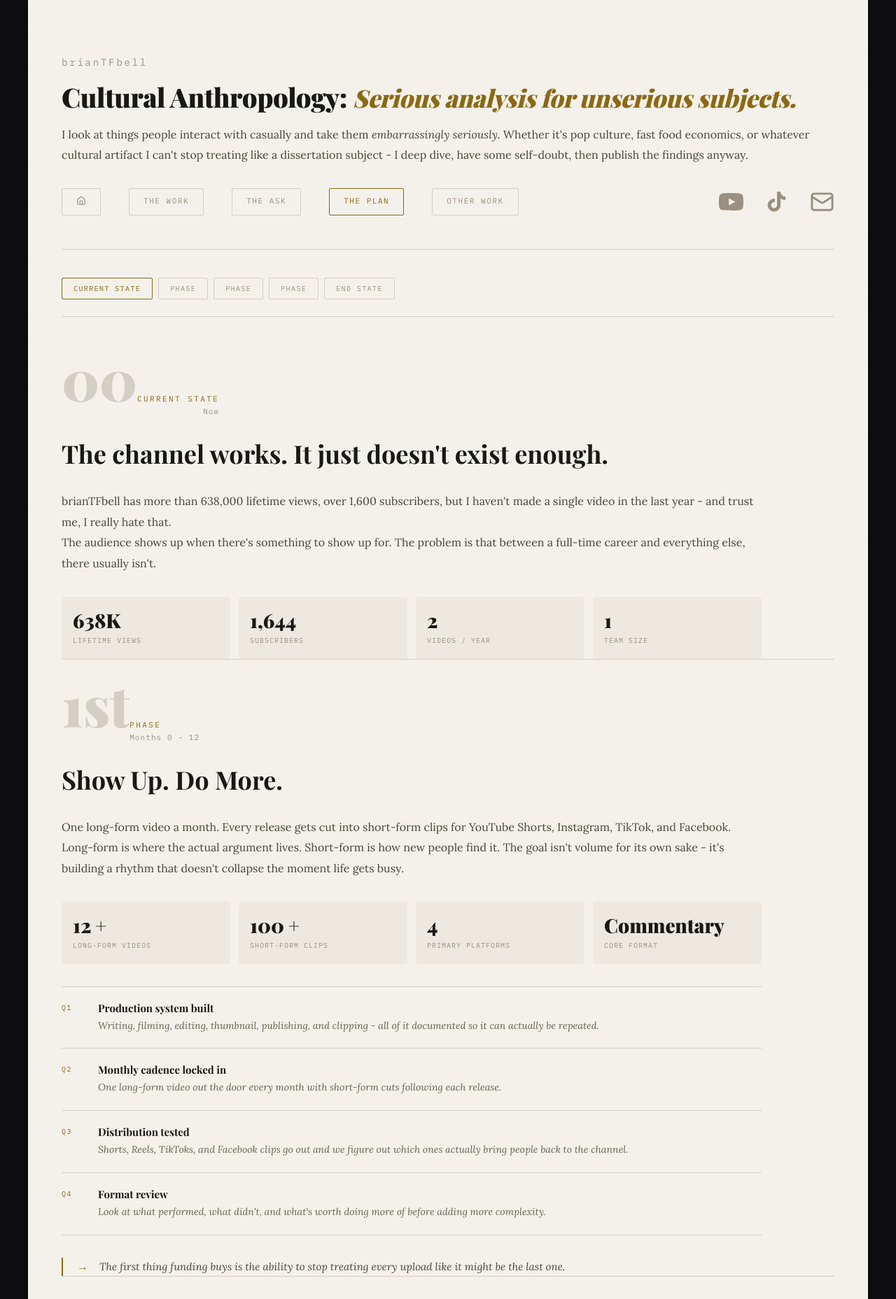
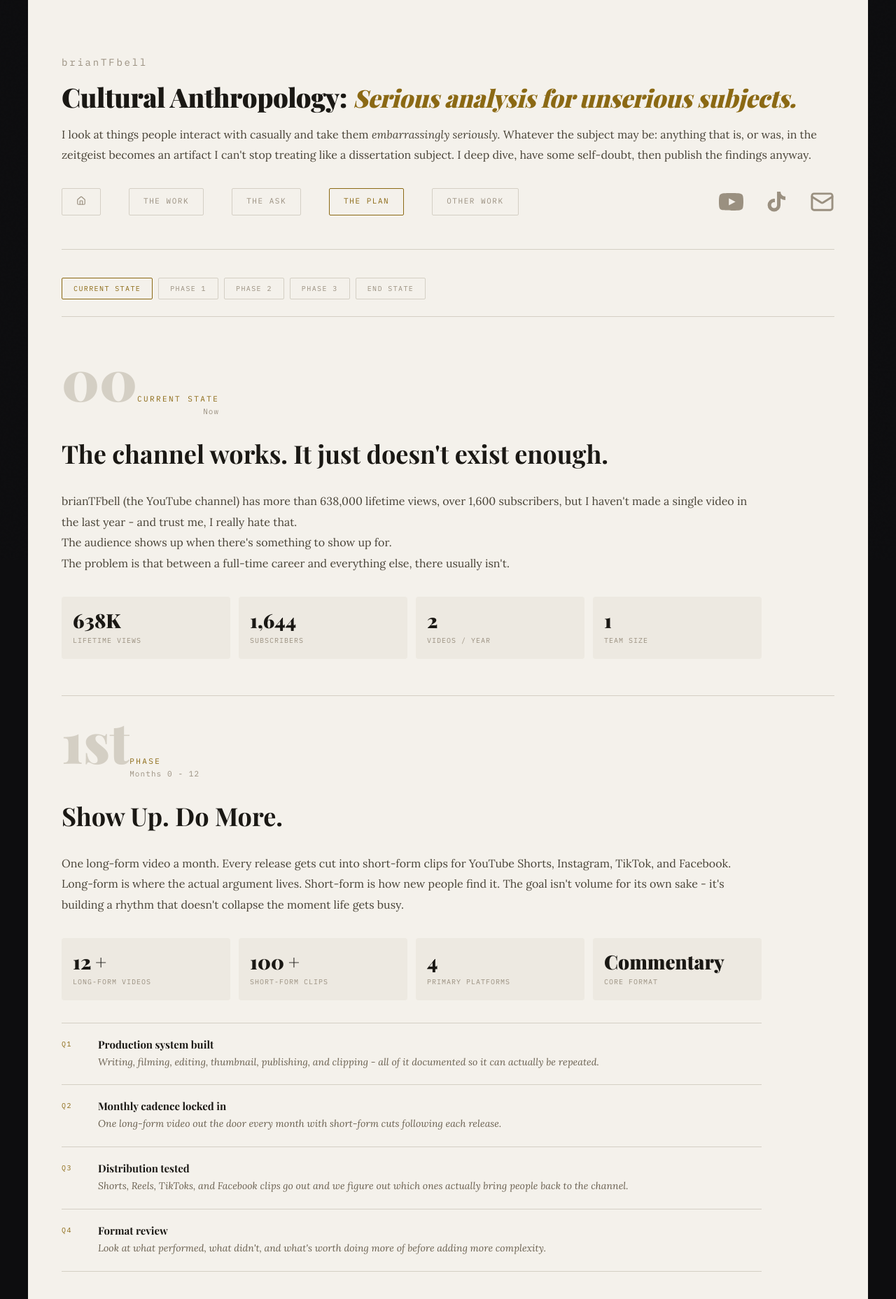
Before and after one commit to briantfbell/btfb-resume-website, a React (Vite) app: page /creative/plan in a window 1280 px wide. Shown: the top 1857 px of the page at 70% size. Built offline with nearby package versions, Linux system fonts and the light colour scheme; a web font is replaced by a local one.

Commit message:
creative updates 3jun

```diff
--- a/src/pages/creative/CreativeLanding.jsx
+++ b/src/pages/creative/CreativeLanding.jsx
@@ -9,10 +9,11 @@ function CreativeLanding() {
           <p className={styles.paragraph}>
             Hi, I'm Brian - or brianTFbell as I go by online. I started making
             videos in 2019 because I was deployed to South Korea with too much
-            time on my hands. Since then, the Army kept me busy enough that posting was
-            never consistent, but the thinking never stopped. At some point I
-            realized the gap between "guy with a YouTube channel" and "person
-            who takes this seriously" wasn't talent or ideas - it was time.
+            time on my hands. Since then, the Army kept me busy enough that
+            posting was never consistent, but the thinking never stopped. At
+            some point I realized the gap between "guy with a YouTube channel"
+            and "person who takes this seriously" wasn't talent or ideas, just
+            time.
           </p>
 
           {/* CHAPTER 1 */}
@@ -40,12 +41,12 @@ function CreativeLanding() {
           <div className={styles.content}>
             <p className={styles.paragraph}>
               There's a version of cultural commentary that treats its subjects
-              as disposable - quick takes, fast opinions, move on. I'm
+              as disposable - quick takes, fast opinions, then move on. I'm
               interested in the opposite. What happens when you apply genuine
               rigor to something the internet has already decided isn't worth
               it? When you build an actual argument instead of a reaction? I
-              think you get something that surprises people - not because the
-              subject is serious, but because the treatment is.
+              think the result might surprise people, or at least make them
+              laugh.
             </p>
           </div>
 
@@ -57,8 +58,9 @@ function CreativeLanding() {
             <p className={styles.paragraph}>
               A well-constructed argument delivered as a story doesn't just
               inform - it changes how someone sees something they thought they
-              already understood. That's what I'm building toward. <br/>The subjects
-              are sometimes silly, but that doesn't mean they can't also be interesting.
+              already understood. That's what I'm building toward. <br />
+              The subjects are sometimes silly, but that doesn't mean they can't
+              also be interesting.
             </p>
           </div>
         </div>
--- a/src/pages/creative/CreativeLayout.jsx
+++ b/src/pages/creative/CreativeLayout.jsx
@@ -8,13 +8,17 @@ function CreativeLayout() {
       <div className={styles.hero}>
         <div className={styles.heroEyebrow}>brianTFbell</div>
         <h1 className={styles.heroHeading}>
-          Cultural Anthropology: <span className={styles.heroHeadingTwo}>Serious analysis for unserious subjects.</span>
+          Cultural Anthropology:{" "}
+          <span className={styles.heroHeadingTwo}>
+            Serious analysis for unserious subjects.
+          </span>
         </h1>
         <p className={styles.heroBio}>
           I look at things people interact with casually and take them{" "}
-          <em>embarrassingly seriously.</em> Whether it's pop culture, fast food economics,
-          or whatever cultural artifact I can't stop treating like a
-          dissertation subject - I deep dive, have some self-doubt, then publish the findings anyway.
+          <em>embarrassingly seriously.</em> Whatever the subject may be:
+          anything that is, or was, in the zeitgeist becomes an artifact I can't
+          stop treating like a dissertation subject. I deep dive, have some
+          self-doubt, then publish the findings anyway.
         </p>
         <nav className={styles.creativeNav}>
           <div className={styles.creativeNavButtons}>
--- a/src/pages/creative/Other.jsx
+++ b/src/pages/creative/Other.jsx
@@ -2,9 +2,9 @@ import styles from "./Creative.module.css";
 
 const work = [
   {
-    category: "Other Creative Things I've Done, either professionally or at least semi-professionally",
+    category:
+      "Other Creative Things I've Done, either professionally or at least semi-professionally",
     items: [
-
       {
         title: "Off-Duty Designs",
         meta: "Founder · Military merch LLC",
@@ -19,7 +19,6 @@ const work = [
       },
     ],
   },
-
 ];
 
 function OtherStuff() {
--- a/src/pages/creative/Plan.jsx
+++ b/src/pages/creative/Plan.jsx
@@ -4,19 +4,21 @@ import styles from "./Creative.module.css";
 const phases = [
   {
     id: "current-state",
+    navLabel: "Current State",
     number: "00",
     label: "Current State",
     timeline: "Now",
     heading: "The channel works. It just doesn't exist enough.",
     body: (
       <>
-        brianTFbell has more than 638,000 lifetime views, over 1,600
-        subscribers, but I haven't made a single video in the last year - and
-        trust me, I really hate that.
+        brianTFbell (the YouTube channel) has more than 638,000 lifetime views,
+        over 1,600 subscribers, but I haven't made a single video in the last
+        year - and trust me, I really hate that.
         <br />
-        The audience shows up when there's something to show up for. The problem
-        is that between a full-time career and everything else, there usually
-        isn't.
+        The audience shows up when there's something to show up for.
+        <br />
+        The problem is that between a full-time career and everything else,
+        there usually isn't.
       </>
     ),
     metrics: [
@@ -30,6 +32,7 @@ const phases = [
   },
   {
     id: "phase-1",
+    navLabel: "Phase 1",
     number: "1st ",
     label: " Phase",
     timeline: "Months 0 - 12",
@@ -67,11 +70,10 @@ const phases = [
           "Look at what performed, what didn't, and what's worth doing more of before adding more complexity.",
       },
     ],
-    callout:
-      "The first thing funding buys is the ability to stop treating every upload like it might be the last one.",
   },
   {
     id: "phase-2",
+    navLabel: "Phase 2",
     number: "2nd",
     label: "Phase",
     timeline: "Months 12 - 24",
@@ -109,11 +111,10 @@ const phases = [
           "Keep what's working, cut what sounded good in a spreadsheet but wasn't, figure out where more resources actually help.",
       },
     ],
-    callout:
-      "The weirdness doesn't get professionalized out. It just gets easier to produce.",
   },
   {
     id: "phase-3",
+    navLabel: "Phase 3",
     number: "3rd",
     label: "Phase",
     timeline: "Months 24+",
@@ -151,11 +152,10 @@ const phases = [
           "If the economics make sense, grow it. If they don't, it stays as infrastructure for the channel and that's fine too.",
       },
     ],
-    callout:
-      "The studio only matters if it makes better work possible. Otherwise it's just an expensive room.",
   },
   {
     id: "end-state",
+    navLabel: "End State",
     number: "∞",
     label: "End State",
     timeline: "Long term",
@@ -168,8 +168,6 @@ const phases = [
       { label: "Revenue streams", value: "3 +" },
     ],
     milestones: [],
-    callout:
-      "Ultimately, this is a plan to build something that can eventually pay for itself.",
   },
 ];
 
@@ -210,7 +208,7 @@ function Plan() {
             }`}
             onClick={() => scrollTo(phase.id)}
           >
-            {phase.label}
+            {phase.navLabel}
           </button>
         ))}
       </nav>
@@ -268,6 +266,7 @@ function Plan() {
                 </div>
               )}
             </div>
+            <br />
           </div>
 
           {i < phases.length - 1 && <div className={styles.divider} />}
@@ -275,15 +274,17 @@ function Plan() {
       ))}
 
       <div className={styles.divider} />
-
+      <br />
       <div className={styles.footer}>
-        <div className={styles.footerHeading}>Ready to talk?</div>
+        <div className={styles.footerHeading}>
+          Now that you've read all that, feel free to reach out if:
+        </div>
 
         <div className={styles.footerItem}>
           <span className={styles.footerNum}>01</span>
           <span>
-            You've read The Ask and The Plan and want to know more about the
-            person trying to make this weird little machine work.
+            You want to know more about the person trying to make this weird
+            little machine work.
           </span>
         </div>
 
@@ -302,8 +303,8 @@ function Plan() {
         <div className={styles.footerItem}>
           <span className={styles.footerNum}>03</span>
           <span>
-            You just want to talk about fast food rewards point economics.
-            That's also acceptable.
+            You just want to see my Excel table with all the fast food rewards
+            point data. That's cool too.
           </span>
         </div>
 
```
